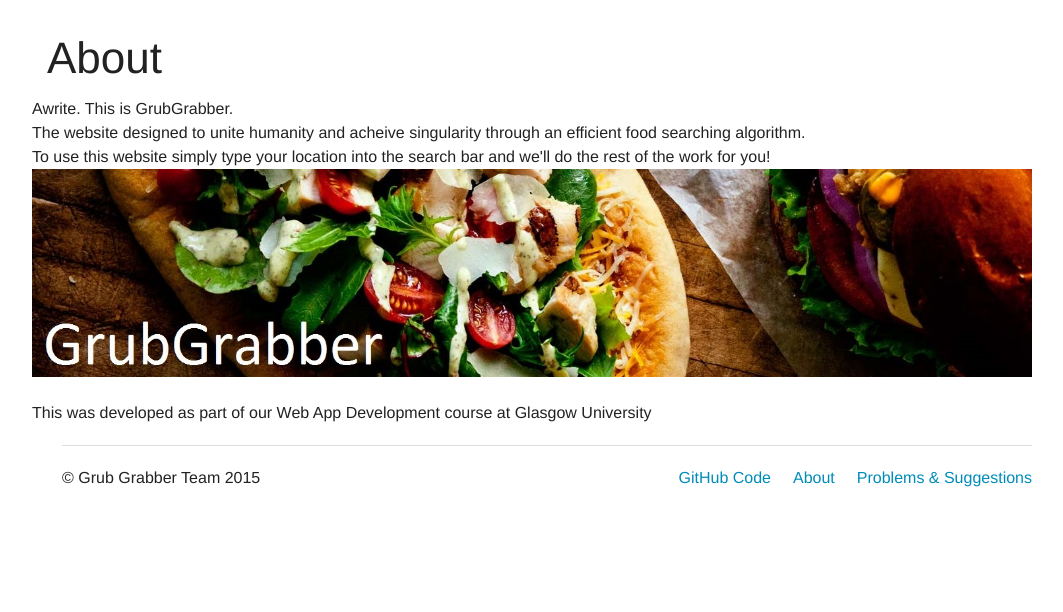
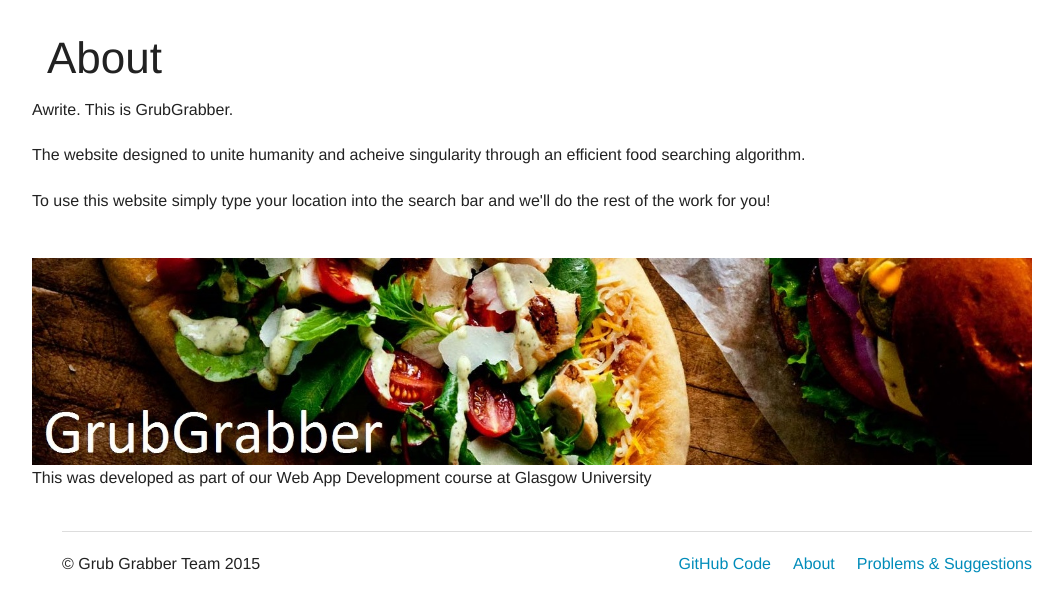
Before and after one commit to isaac-jordan/GrubGrabber, a Django app: page /about/ in a window 1280 px wide. Shown: the part 45-657 px from the top of the page, without its empty margins (93-1156 px from the left). Run offline with Django 3.2, Linux system fonts and the light colour scheme; some libraries are stand-ins or nearby versions.

Commit message:
Made the formatting the same accross all pages

```diff
--- a/grubgrabber/templates/about.html
+++ b/grubgrabber/templates/about.html
@@ -1,25 +1,21 @@
 {% extends "base.html" %}
-
 {% block title %}Your Profile{% endblock %}
 
 {% block content %}
+{% load staticfiles %}
 
-{% load staticfiles %}
 <div class="row">
   <div class="large-12 columns">
     <div class="row">
       <h1>About</h1>
-
       <div class="row">
-                Awrite. This is GrubGrabber.
-				<br>
-				The website designed to unite humanity and acheive singularity through an efficient food searching algorithm.
-				<br>
-				To use this website simply type your location into the search bar and we'll do the rest of the work for you!
+        <p>Awrite. This is GrubGrabber.</p>
+        <p>The website designed to unite humanity and acheive singularity through an efficient food searching algorithm.</p>
+        <p>To use this website simply type your location into the search bar and we'll do the rest of the work for you!</p>
         <br>
         <img src="{% static 'img/grubgrabber.jpg' %}" width="1000" alt="Grub Grabber" />
-				<br><br>
-				This was developed as part of our Web App Development course at Glasgow University
+        <br>
+        <p>This was developed as part of our Web App Development course at Glasgow University</p>
       </div>
     </div>
   </div>
--- a/grubgrabber/templates/base.html
+++ b/grubgrabber/templates/base.html
@@ -15,13 +15,11 @@
 
 <body>
   <nav class="top-bar" data-topbar>
-
     <ul class="title-area">
       <li class="name">
         <h1><a href="{% url 'index' %}">Grub Grabber</a></h1>
       </li>
     </ul>
-
     <section class="top-bar-section">
       <ul class="right">
         <li class="divider"></li>
@@ -36,10 +34,9 @@
         {% endif %}
       </ul>
     </section>
-
   </nav>
 
-  <br> <!-- So body has small space between it and nav -->
+  <br>
 
   {% block content %}
   {% endblock %}
--- a/grubgrabber/templates/index.html
+++ b/grubgrabber/templates/index.html
@@ -12,7 +12,7 @@
       <h3>&nbsp;&nbsp; Can't decide what to each for lunch? </h3><br />
     </div>
     <div class="small-1 columns">
-      &nbsp;&nbsp; <i class='fi-magnifying-glass large'></i>
+      &nbsp;&nbsp;<i class='fi-magnifying-glass large'></i>
     </div>
     <div class="small-11 columns">
       <form action="search/" method="post">
@@ -40,8 +40,6 @@
           {% endif %}
         </div>
 
-        <!-- Log in -->
-
         <div class="small-12 medium-6 large-4 columns">
           <h4>Top Eats</h4><hr>
           {% if favourites %}
@@ -54,7 +52,6 @@
           {% else %}
             <strong>No favourite eats</strong>
           {% endif %}
-
         </div>
 
         <div class="small-12 medium-6 large-4 columns">
--- a/grubgrabber/templates/place.html
+++ b/grubgrabber/templates/place.html
@@ -22,7 +22,8 @@
       </div>
       <div class="row">
         <div class="small-11 large-centered columns">
-                    <div id="googleMap"></div>
+          <div id="googleMap">
+          </div>
         </div>
         <div class="small-11 columns">
           <p>Location: <span id="placeLocation"></span></p>
--- a/grubgrabber/templates/placeNoLoc.html
+++ b/grubgrabber/templates/placeNoLoc.html
@@ -6,7 +6,6 @@
 <script src="{% static "js/slick.min.js" %}"></script>
 <script src="{% static "js/place.js" %}"></script>
 <script src="{% static "js/placeNoLoc.js" %}"></script>
-
 <script>
 initialize("{{ PLACE_ID | safe }}");
 {% if blacklisted %}
@@ -15,4 +14,5 @@ setBlacklisted();
 setFavourited();
 {% endif %}
 </script>
+
 {% endblock %}
--- a/grubgrabber/templates/search.html
+++ b/grubgrabber/templates/search.html
@@ -9,6 +9,7 @@
   <div class="small-12">
     <h4>Your search was <strong>{{ searchParam }}</strong>.</h4>
     <div id="currentResult" class="panel">
+
       <div class="row">
         <div class="small-1 columns">
           <img src="/" id="typeIcon" class="left" height="49" width="49" alt="type"/>
@@ -22,6 +23,7 @@
           </div>
         </div>
       </div>
+
       <div class="row">
         <div class="small-4 columns">
           <div id="googleMap"></div>
@@ -33,6 +35,7 @@
             <p>Open: <span id="placeOpen"></span></p>
         </div>
       </div>
+
       <div class="row">
         <div class="small-12 columns text-center">
           <br>
@@ -54,7 +57,6 @@
 {% block javascript %}
 <script src="http://maps.googleapis.com/maps/api/js?key={{ mapsKey }}&amp;libraries=places"></script>
 <script src="{% static "js/search.js" %}"></script>
-
 <script>
 initialize();
 codeAddress("{{ searchParam }}");
```
Also changed, not shown: grubgrabber/templates/registration/password_change_done.html (+5 -5 lines), grubgrabber/templates/profile.html (indentation only), grubgrabber/templates/registration/profile_registration.html (indentation only). Lines whose indentation alone changed are shown as unchanged.
